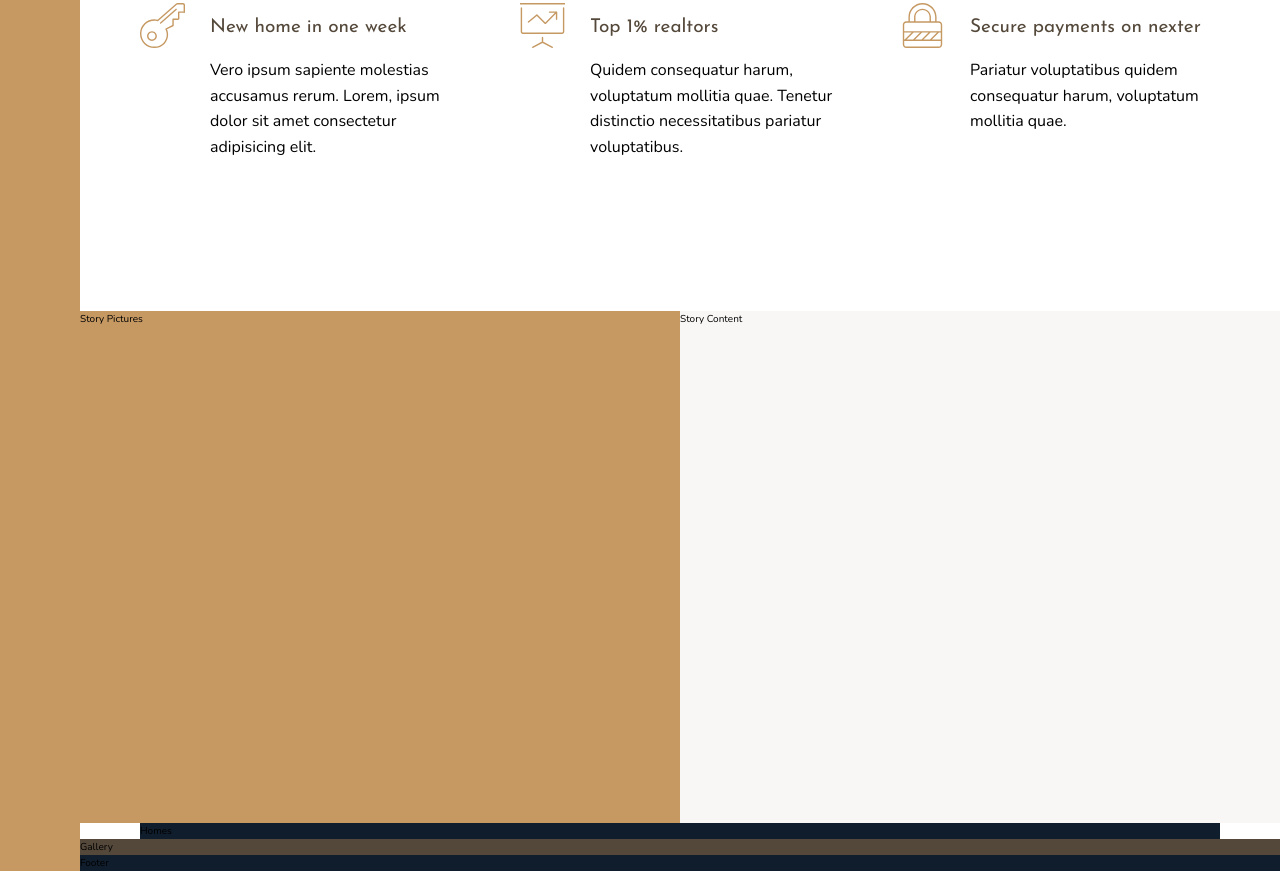
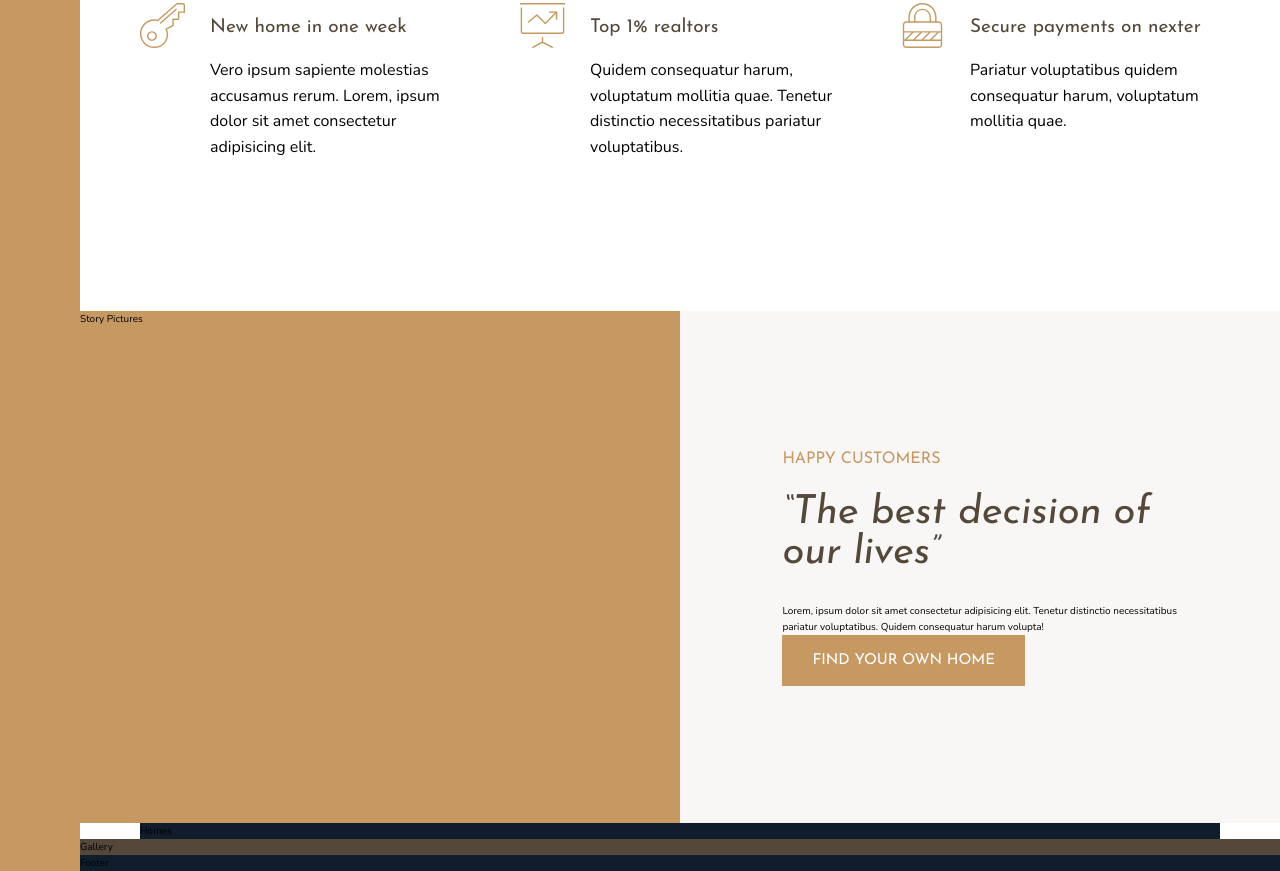
Before and after one commit to MatheusTrinca/nexter-grid-css, a website: page index.html in a window 1280 px wide. Shown: the part 985-1856 px from the top of the page. Drawn offline with nearby package versions, Linux system fonts and the light colour scheme.

Commit message:
stories 1

```diff
--- a/index.html
+++ b/index.html
@@ -81,7 +81,18 @@
       </div>
     </section>
     <div class="story__pictures">Story Pictures</div>
-    <div class="story__content">Story Content</div>
+    <div class="story__content">
+      <h3 class="heading-3 mb-sm">Happy Customers</h3>
+      <h2 class="heading-2 heading-2--dark mb-md">
+        &ldquo;The best decision of our lives&rdquo;
+      </h2>
+      <p class="story__text">
+        Lorem, ipsum dolor sit amet consectetur adipisicing elit. Tenetur
+        distinctio necessitatibus pariatur voluptatibus. Quidem consequatur
+        harum volupta!
+      </p>
+      <button class="btn">Find your own home</button>
+    </div>
     <section class="homes">Homes</section>
     <section class="gallery">Gallery</section>
     <footer class="footer">Footer</footer>
--- a/sass/_story.scss
+++ b/sass/_story.scss
@@ -7,5 +7,20 @@
   &__content {
     background-color: $color-grey-light-1;
     grid-column: col-start 5 / full-end;
+    padding: 6rem 8vw;
+
+    display: flex;
+    flex-direction: column;
+    justify-content: center;
+    align-items: start;
+
+    // display: grid;
+    // align-content: center;
+    // justify-items: start;
+  }
+  ¢ &__text {
+    font-size: 1.5rem;
+    font-style: italic;
+    margin-bottom: 4rem;
   }
 }
--- a/sass/_typography.scss
+++ b/sass/_typography.scss
@@ -9,10 +9,23 @@
 
 .heading-2 {
   @extend %heading;
+  font-size: 4rem;
+  font-style: italic;
+  line-height: 1;
+
+  &--light {
+    color: $color-grey-light-1;
+  }
+  &--dark {
+    color: $color-grey-dark-1;
+  }
 }
 
 .heading-3 {
   @extend %heading;
+  font-size: 1.6rem;
+  color: $color-primary;
+  text-transform: uppercase;
 }
 
 .heading-4 {
@@ -26,3 +39,33 @@
     color: $color-grey-dark-1;
   }
 }
+
+.btn {
+  background-color: $color-primary;
+  font-family: $font-display;
+  border: 0;
+  border-radius: 0;
+  color: white;
+  font-size: 1.5rem;
+  text-transform: uppercase;
+  padding: 1.8rem 3rem;
+  cursor: pointer;
+  transition: all 0.2s;
+
+  &:hover {
+    background-color: $color-primary-dark;
+  }
+}
+
+.mb-sm {
+  margin-bottom: 2rem;
+}
+.mb-md {
+  margin-bottom: 3rem;
+}
+.mb-lg {
+  margin-bottom: 4rem;
+}
+.mb-hg {
+  margin-bottom: 8rem;
+}
```
Also changed, not shown: css/style.css.
